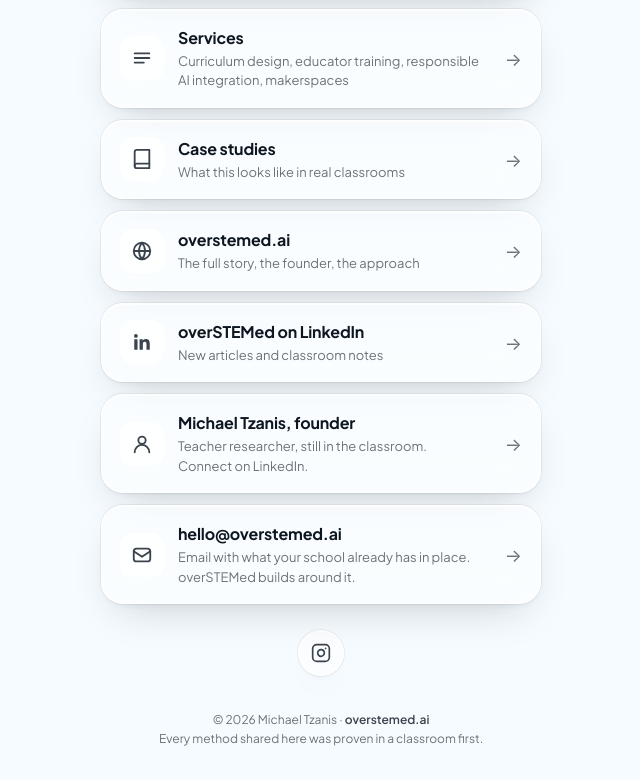
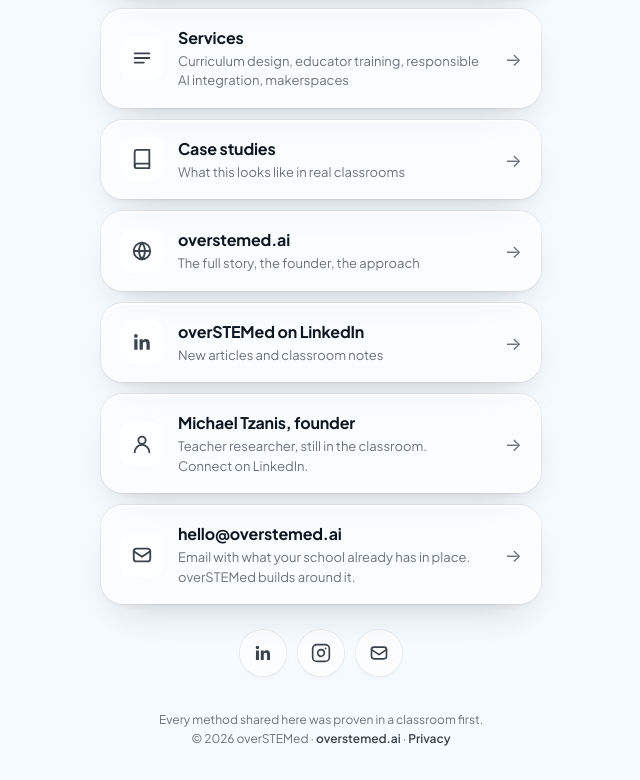
Before and after one commit to mtzanis/stemaiholics-site, a plain HTML site: page links/index.html in a window 1280 px wide. Shown: the part 985-1765 px from the top of the page, without its empty margins (319-959 px from the left). Drawn offline with Linux system fonts and the light colour scheme.

Commit message:
Links page footer: LinkedIn, Instagram and email icons, overSTEMed copyright, privacy link
Co-Authored-By: Claude Opus 5.5 <noreply@anthropic.com>
Claude-Session: https://claude.ai/code/session_01HiU8RZUaQMpuaVvK76AWmh

```diff
--- a/links/index.html
+++ b/links/index.html
@@ -272,14 +272,20 @@
   </ul>
 
   <div class="social">
+    <a href="https://www.linkedin.com/company/overstemed" target="_blank" rel="noopener" aria-label="overSTEMed on LinkedIn">
+      <svg viewBox="0 0 24 24" fill="currentColor" aria-hidden="true"><path d="M20.45 20.45h-3.55v-5.57c0-1.33-.03-3.04-1.85-3.04-1.85 0-2.14 1.45-2.14 2.94v5.67H9.36V9h3.41v1.56h.05c.47-.9 1.63-1.85 3.36-1.85 3.6 0 4.27 2.37 4.27 5.45v6.29zM5.34 7.43a2.06 2.06 0 1 1 0-4.12 2.06 2.06 0 0 1 0 4.12zM7.12 20.45H3.56V9h3.56v11.45z"/></svg>
+    </a>
     <a href="https://instagram.com/overstemed.ai" target="_blank" rel="noopener" aria-label="overSTEMed on Instagram">
       <svg viewBox="0 0 24 24" fill="none" stroke="currentColor" stroke-width="2" stroke-linecap="round" stroke-linejoin="round" aria-hidden="true"><rect x="2" y="2" width="20" height="20" rx="5" ry="5"/><path d="M16 11.37A4 4 0 1 1 12.63 8 4 4 0 0 1 16 11.37z"/><line x1="17.5" y1="6.5" x2="17.5" y2="6.5"/></svg>
+    </a>
+    <a href="mailto:hello@overstemed.ai" aria-label="Email overSTEMed">
+      <svg viewBox="0 0 24 24" fill="none" stroke="currentColor" stroke-width="2" stroke-linecap="round" stroke-linejoin="round" aria-hidden="true"><rect x="3" y="5" width="18" height="14" rx="3"/><path d="M3 8l9 6 9-6"/></svg>
     </a>
   </div>
 
   <footer>
-    © 2026 Michael Tzanis · <a href="https://overstemed.ai/">overstemed.ai</a><br />
-    Every method shared here was proven in a classroom first.
+    Every method shared here was proven in a classroom first.<br />
+    &copy; 2026 overSTEMed &middot; <a href="https://overstemed.ai/">overstemed.ai</a> &middot; <a href="https://overstemed.ai/privacy/">Privacy</a>
   </footer>
 </main>
 
```
